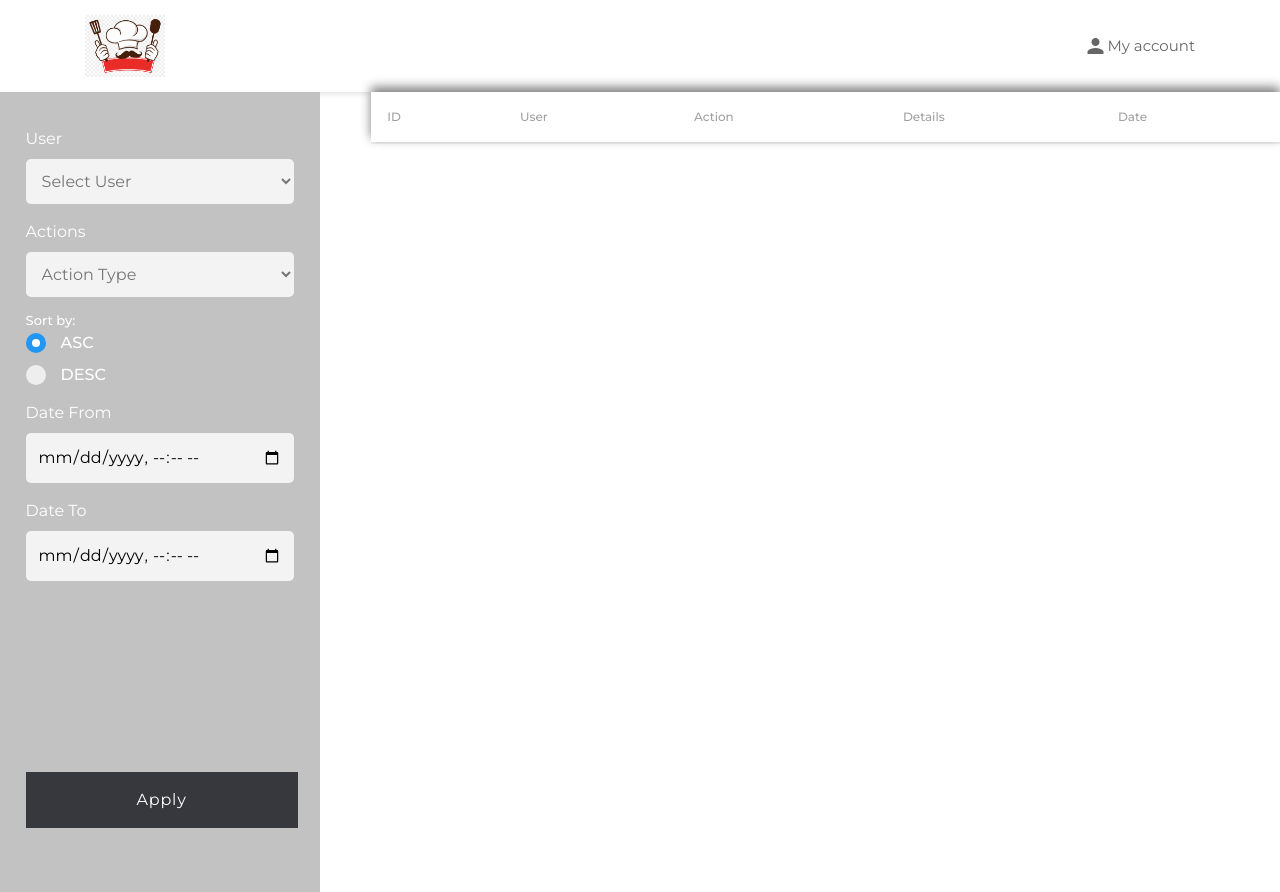
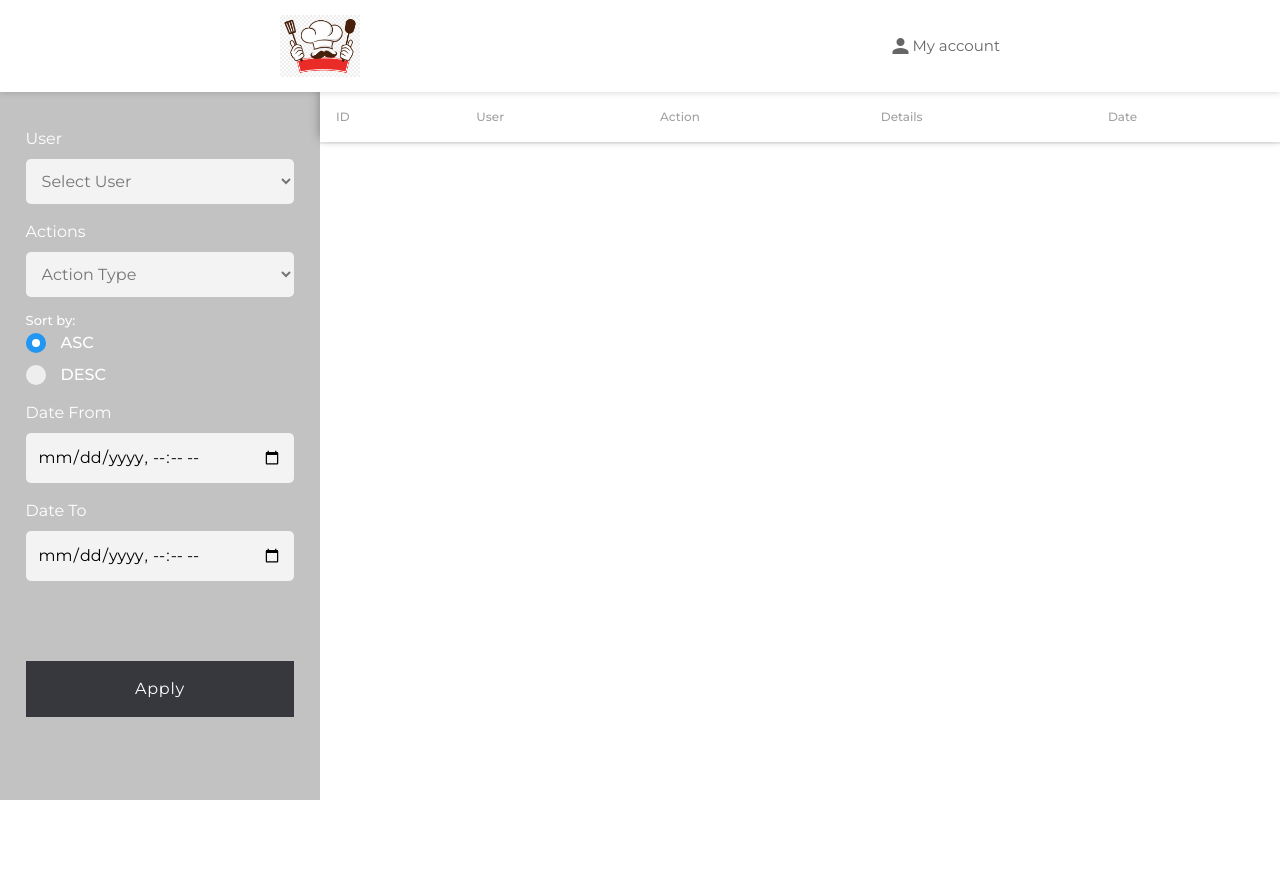
Before and after one commit to ciprian-trandafir/restaurant-management-system, a PHP site: page /logs.php in a window 1280 px wide. After the commit the page ends 800 px from the top, so only its background shows below. Run offline with PHP 8.4, Linux system fonts and the light colour scheme; the visitor is signed in with stand-in values (Sample User, id 1); data that the repository does not hold is empty.

Commit message:
update 27-03

```diff
--- a/css/dashboard.css
+++ b/css/dashboard.css
@@ -1,6 +1,7 @@
 .page {
     display: table;
     margin: 0 auto;
+    padding-top: 92px;
 }
 
 /* SIDE SCREEN */
--- a/css/login.css
+++ b/css/login.css
@@ -3,7 +3,7 @@
 
 /* LOGIN PAGE */
 
-.page {
+.page-login {
 	display: flex;
 	height: 100vh;
 }
@@ -104,7 +104,7 @@
 }
 
 .inputContainer input {
-	width: 89%;
+	width: 100%;
     padding: 0.8rem 1rem;
     background: #f3f3f3;
     border: none;
--- a/css/logs.css
+++ b/css/logs.css
@@ -1,6 +1,7 @@
 .page {
     display: flex;
     height: 100vh;
+    padding-top: 92px;
 }
 /* SIDE SCREEN */
 
@@ -33,7 +34,8 @@ select:focus {
 
 button {
     display: block;
-    position: absolute;
+    margin: 5rem auto 0 !important;
+    width: 100%;
     padding: 1rem 4rem;
     border-radius: 5px;
     background: #37383d;
@@ -43,7 +45,6 @@ button {
     text-transform: uppercase;
     letter-spacing: .8px;
     transition: all .3s ease;
-    width: 85%;
     bottom: 8%;
 }
 
@@ -64,7 +65,7 @@ label, .sort-by {
     padding: 1.2rem 1.6rem;
     position: fixed;
     background: #c2c2c2;
-    height: 100vh;
+    height: calc(100vh - 92px);
 }
 
 .menu-item {
@@ -77,7 +78,7 @@ label, .sort-by {
 
 .container_custom {
     width: 75%;
-    margin-left: calc(25% + 1.6rem*2);
+    margin-left: 25%;
 }
 
 /*.checkbox-container {
--- a/css/register.css
+++ b/css/register.css
@@ -1,6 +1,6 @@
 /* REGISTER PAGE */
 
-.page {
+.page-register {
 	display: flex;
 	height: 100vh;
 }
@@ -112,7 +112,7 @@
 }
 
 .inputContainer input {
-	width: 89%;
+	width: 100%;
     padding: 0.8rem 1rem;
     background: #f3f3f3;
     border: none;
--- a/css/theme.css
+++ b/css/theme.css
@@ -33,6 +33,7 @@ footer, header, hgroup, menu, nav, section {
 body {
     line-height: 1;
     position: relative;
+    height: 100vh;
 }
 
 ol, ul {
@@ -60,10 +61,13 @@ a {
     color: rgba(0, 0, 0, 0.6);
 }
 
+.page {
+    padding-top: 92px;
+}
+
 .display-error {
     color: #FF0000;
     font-size: 12px;
-    padding: 0 0 0 0.8rem;
 }
 
 .input-error {
@@ -92,6 +96,10 @@ a {
     color: rgba(0, 0, 0, 0.6);
     background: #fff;
     box-shadow: 0 2px 5px 0 rgba(0, 0, 0, 0.11);
+    position: absolute;
+    left: 50%;
+    transform: translateX(-50%);
+    width: 100%;
 }
 
 .footer {
@@ -99,10 +107,13 @@ a {
     color: rgba(0, 0, 0, 0.6);
     background: #fff;
     box-shadow: 2px 0 5px 0 rgba(0, 0, 0, 0.11);
+    position: absolute;
+    width: 100%;
+    bottom: 0;
 }
 
 .container {
-    width: 800px;
+    width: 750px !important;
     margin: 0 auto;
     padding: 15px;
     display: flex;
--- a/login.php
+++ b/login.php
@@ -38,7 +38,7 @@ if (isset($_POST['submit'])) {
     <?php include './head.php'; ?>
 </head>
 <body>
-    <div class="page">
+    <div class="page-login">
         <div class="sideScreen">
             <div class="sideContent">
                 <h1 class="sideTitle">
--- a/my_account.php
+++ b/my_account.php
@@ -44,7 +44,7 @@ if (isset($_POST['submit'])) {
         <div class="sideScreen">
             <div class="sideContent">
                 <div class="imageContainer">
-                    <img src="assets/profile.jpg">
+                    <img src="assets/profile2.jpg">
                 </div>
                 <h1 class="sideTitle">
                     <?php echo $user['first_name'].' '.$user['last_name'] ?>
@@ -147,6 +147,6 @@ if (isset($_POST['submit'])) {
         </div>
     </div>
 </body>
-<?php include './footer.php'; ?>
+<?php include './foo.php'; ?>
 <script src="./js/my_account.js"></script>
 </html>
--- a/register.php
+++ b/register.php
@@ -53,7 +53,7 @@ if (isset($_POST['submit'])) {
     <?php include './head.php'; ?>
 </head>
 <body>
-    <div class="page">
+    <div class="page-register">
         <div class="mainScreen">
             <div class="mainContent">
                 <form method="post" id="register_form">
```
Also changed, not shown: assets/profile2.jpg (added), 1 other file.
